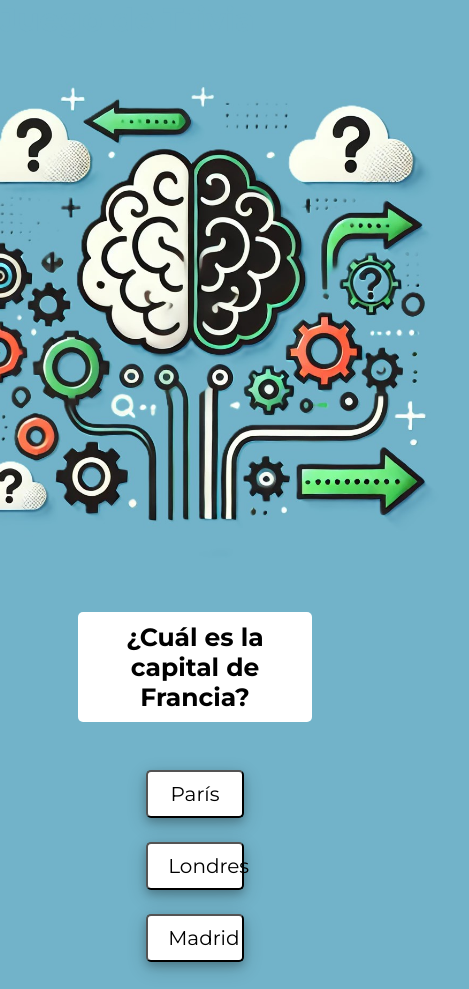
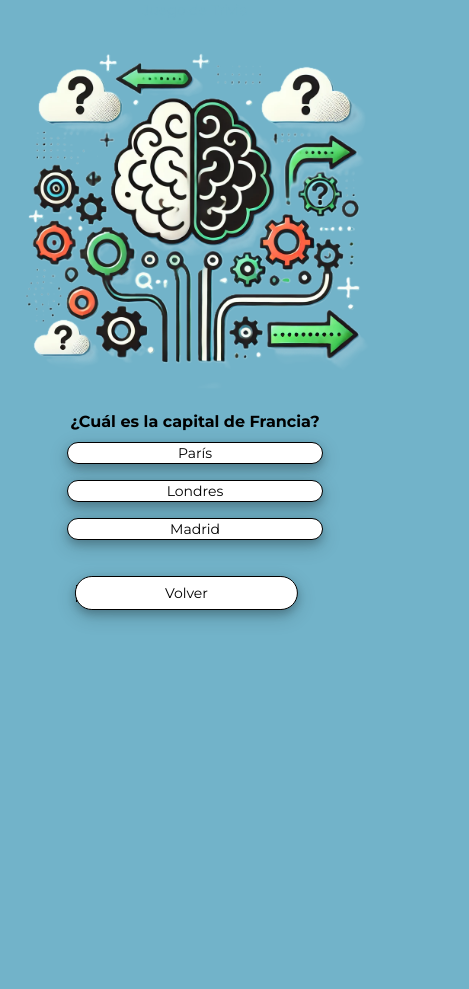
Before and after one commit to devp-daniel/coderhouse_javascript, a plain HTML site: page pages/juego.html in a window 390 px wide. Shown: the top 989 px of the page, 469 px wide, since content can reach past the window. After the commit the page ends 844 px from the top, so only its background shows below. Drawn offline with nearby package versions, Linux system fonts and the light colour scheme.

Commit message:
Se implemento Tailwind para hacer un diseno responsinve, se actualizaron las imagenes a png y se agregaron unas nuevs. index.html y juego.html ya se encuentran full responsive

```diff
--- a/index.html
+++ b/index.html
@@ -2,22 +2,33 @@
 <html lang="es">
   <head>
     <meta charset="UTF-8" />
+    <meta name="viewport" content="width=device-width, initial-scale=1.0" />
+
+    <!-- Tailwind CSS -->
+    <script src="https://cdn.tailwindcss.com"></script>
 
     <!-- CSS Styles -->
     <link rel="stylesheet" href="./styles/style.css" />
 
     <!-- Icon -->
-    <link rel="icon" href="./assets/images/brain_icon.jpg" type="image/jpg" />
+    <link
+      rel="icon"
+      href="./assets/images/signo_pregunta.png"
+      type="image/png"
+    />
     <title>Juego de Trivia</title>
   </head>
-  <body>
+  <body
+    class="flex flex-col items-center justify-center text-sm md:text-base lg:text-lg"
+  >
     <h1>Juego de Trivia</h1>
 
     <main>
       <figure>
         <img
-          src="./assets/images/quiz_logo.jpg"
+          src="./assets/images/quiz_logo.png"
           alt="Logo del juego de trivia que dice Quiz"
+          class="w-screen sm:w-96 md:w-md lg:w-lg"
         />
       </figure>
       <ul class="menu">
--- a/pages/juego.html
+++ b/pages/juego.html
@@ -2,45 +2,69 @@
 <html lang="es">
   <head>
     <meta charset="UTF-8" />
+    <meta name="viewport" content="width=device-width, initial-scale=1.0" />
+
+    <!-- Tailwind CSS -->
+    <script src="https://cdn.tailwindcss.com"></script>
 
     <!-- CSS Styles -->
     <link rel="stylesheet" href="../styles/style.css" />
 
     <!-- Icon -->
-    <link rel="icon" href="../assets/images/brain_icon.jpg" type="image/jpg" />
+    <link
+      rel="icon"
+      href="../assets/images/signo_pregunta.png"
+      type="image/png"
+    />
     <title>Juego</title>
   </head>
-  <body>
+  <body
+    class="flex flex-col items-center justify-center text-center text-sm md:text-base lg:text-lg"
+  >
+    <main>
       <h1>Juego de Trivia</h1>
 
-    <figure>
+      <figure class="flex justify-center items-center">
         <img
-        src="../assets/images/brain_icon.jpg"
+          src="../assets/images/brain_icon.png"
           alt="Logo del juego de trivia que dice Quiz"
+          class="w-screen sm:w-96 md:w-md lg:w-lg"
         />
       </figure>
 
-    <main id="juego">
-      <h2 id="pregunta">Aquí aparecerá la pregunta</h2>
+      <section id="juego">
+        <h2 class="font-bold text-base md:text-lg lg:text-xl" id="pregunta">
+          Aquí aparecerá la pregunta
+        </h2>
 
-      <div id="opciones">
-        <button class="opcion"></button>
-        <button class="opcion"></button>
-        <button class="opcion"></button>
+        <div id="opciones" class="flex flex-col items-center">
+          <button
+            class="opcion sombreado bg-white hover:bg-cyan-300 border border-black rounded-xl w-64 md:w-90 lg:w-120 my-2"
+          ></button>
+          <button
+            class="opcion sombreado bg-white hover:bg-cyan-300 border border-black rounded-xl w-64 md:w-90 lg:w-120 my-2"
+          ></button>
+          <button
+            class="opcion sombreado bg-white hover:bg-cyan-300 border border-black rounded-xl w-64 md:w-90 lg:w-120 my-2"
+          ></button>
         </div>
-    </main>
+      </section>
 
       <section id="resultado" style="display: none">
-      <h2>Resultado</h2>
-      <p id="puntajeFinal"></p>
+        <h2 class="font-bold text-base md:text-lg lg:text-xl">Resultado</h2>
+        <p
+          class="bg-yellow-300 border border-black w-64 md:w-90 lg:w-120 my-3 mx-auto"
+          id="puntajeFinal"
+        ></p>
       </section>
 
-    <ul class="menu">
+      <ul class="menu mt-5">
         <li>
           <a href="../index.html"><div class="sombreado">Volver</div></a>
         </li>
       </ul>
 
       <script src="../scripts/juego.js"></script>
+    </main>
   </body>
 </html>
--- a/styles/style.css
+++ b/styles/style.css
@@ -18,22 +18,22 @@ body {
   color: black;
 }
 
-figure {
+/* figure {
   display: flex;
   justify-content: center;
   height: 65vh;
   width: auto;
-}
+} */
 
 h1 {
   color: #72b3c9;
 }
 
-h2,
+/* h2,
 h3 {
   text-align: center;
   font-size: 25px;
-}
+} */
 
 .sombreado {
   box-shadow: 0 4px 8px 0 rgba(0, 0, 0, 0.2), 0 6px 20px 0 rgba(0, 0, 0, 0.19);
@@ -55,8 +55,7 @@ a {
 }
 
 .menu li {
-  font-size: 25px;
-  width: 20em;
+  width: 16em;
   height: 2em;
   border-left: 0.1em solid;
   position: relative;
@@ -109,7 +108,7 @@ a {
 
 /* Juego HTML */
 
-main#juego,
+/* main#juego,
 #opciones,
 p#puntajeFinal {
   display: flex;
@@ -150,11 +149,11 @@ p#puntajeFinal {
   font-size: 20px;
   border-radius: 5px;
   padding: 10px 20px;
-}
+} */
 
 /* Preguntas guardadas con form html */
 
-form {
+/* form {
   display: flex;
   justify-content: center;
   align-items: center;
@@ -181,7 +180,7 @@ form {
 
 /* Boton de guardar pregunta */
 
-.btn-guardar {
+/* .btn-guardar {
   font-family: "Montserrat", sans-serif;
   background-color: #4caf50;
   color: white;
@@ -194,10 +193,10 @@ form {
 
 .btn-guardar:hover {
   background-color: #388e3c;
-}
+} */
 
 /* Tabla de preguntas guardadas y Tabla de puntajes */
-
+/*
 .tabla-preguntas,
 .tabla-puntajes {
   width: 98%;
@@ -226,10 +225,10 @@ form {
 .tabla-preguntas tbody tr:hover,
 .tabla-puntajes tbody tr:hover {
   background-color: #d0eaf5;
-}
+} */
 
 /* Boton eliminar */
-
+/*
 .btn-eliminar {
   background-color: #ed1b24;
   border: none;
@@ -242,4 +241,4 @@ form {
   width: 24px;
   height: 24px;
   vertical-align: middle;
-}
+} */
```
Also changed, not shown: pages/preguntas.html (+28 -8 lines), pages/puntajes.html (+7 -3 lines), scripts/preguntas.js (+8 -1 lines), assets/images/brain_icon.jpg (deleted), assets/images/brain_icon.png (added), assets/images/puntaje.png (added), assets/images/quiz_logo.jpg (deleted), assets/images/quiz_logo.png (added), assets/images/signo_pregunta.png (added). Lines whose indentation alone changed are shown as unchanged.
